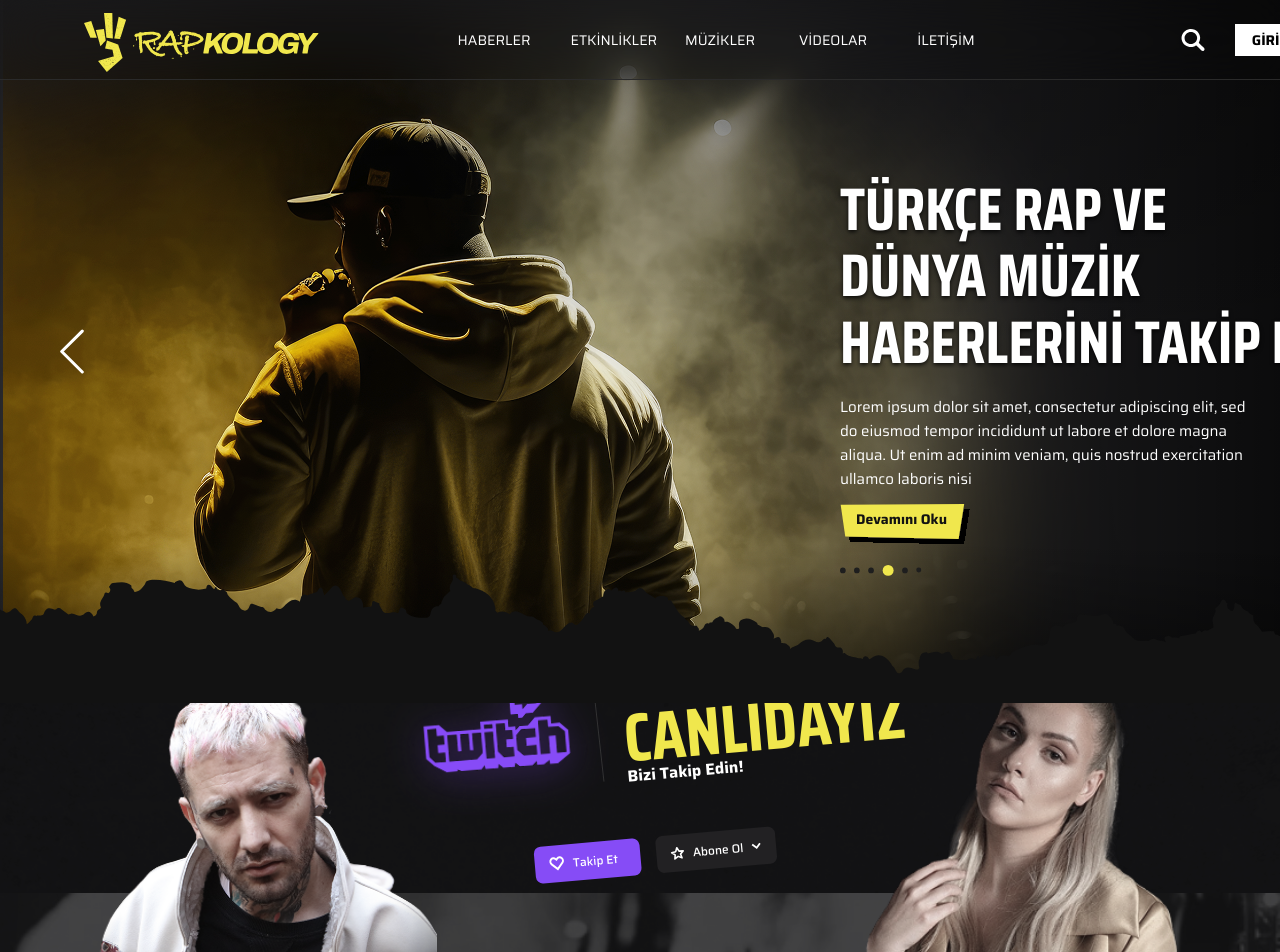
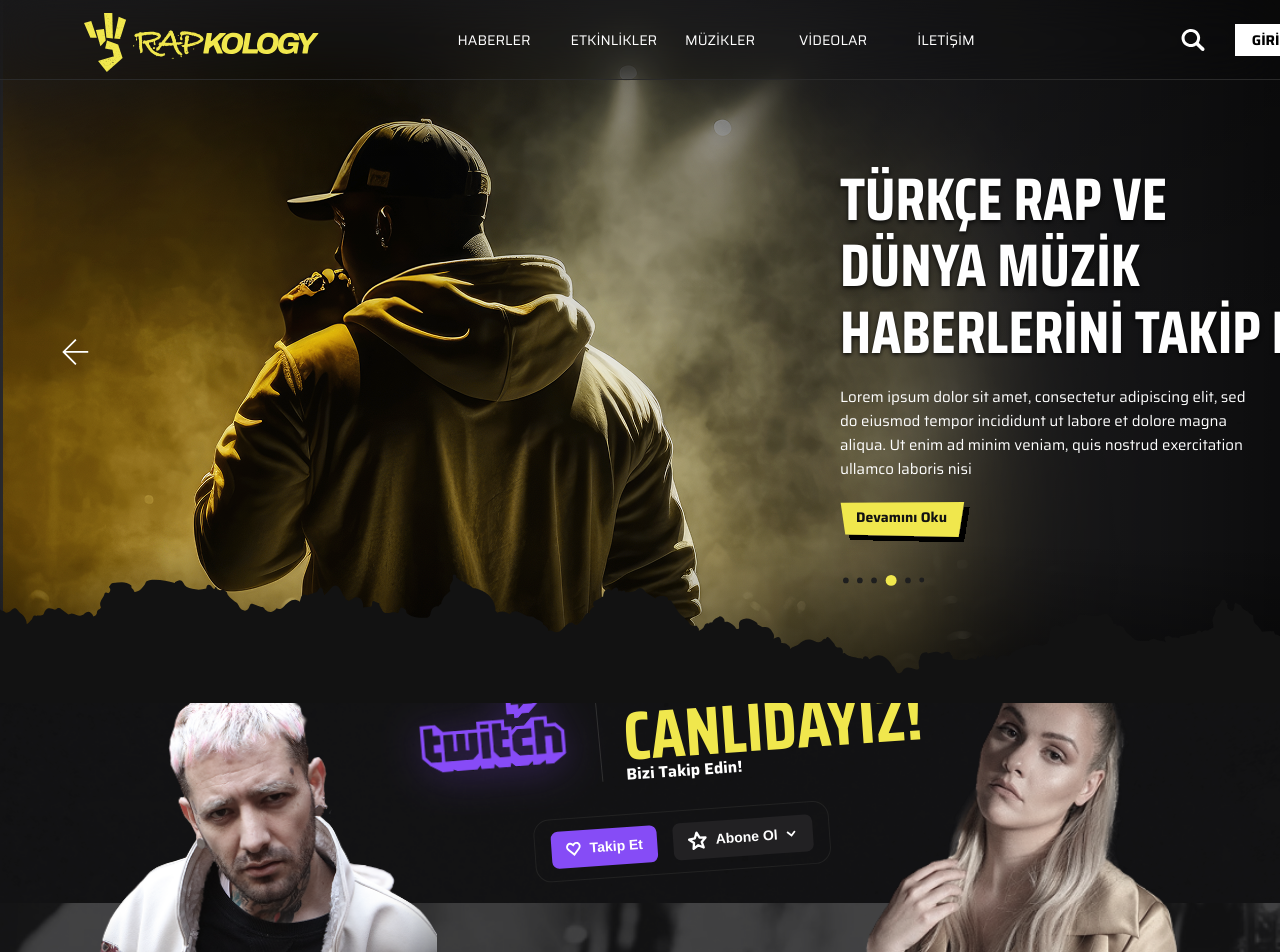
Before and after one commit to aliwert/codezone, a Next.js app: page / in a window 1280 px wide. Shown: the top 952 px of the page. Built offline with nearby package versions, Linux system fonts and the light colour scheme.

Commit message:
feat: change styling

```diff
--- a/src/components/DiscoverySection.tsx
+++ b/src/components/DiscoverySection.tsx
@@ -379,31 +379,42 @@ export default function DiscoverySection() {
               GELİŞMELERDEN İLK SEN HABERDAR OL!
             </h3>
 
-            <label
-              className="block text-white/80 mb-2"
-              style={{
-                fontFamily: "var(--font-saira), sans-serif",
-                marginTop: "32px",
-              }}
+            <div
+              className="flex items-center justify-between"
+              style={{ marginTop: "32px" }}
             >
-              EMAIL
-            </label>
-            <div className="relative">
-              <input
-                type="email"
-                className="w-full bg-transparent border-0 border-b border-[#2B2B2B] rounded-none px-0 pb-2 text-white placeholder:text-white/50 focus:outline-none"
-                placeholder=""
-              />
+              <label
+                className="text-white"
+                style={{
+                  fontFamily: "var(--font-saira), sans-serif",
+                  fontSize: "14px",
+                }}
+              >
+                EMAIL
+              </label>
               <button
                 type="button"
-                className="absolute right-0 top-1/2 -translate-y-1/2 text-[#F0E74D] p-1"
+                className="text-[#F0E74D] inline-flex items-center gap-2 p-1"
                 title="Gönder"
+                style={{
+                  fontFamily: "var(--font-saira), sans-serif",
+                  fontWeight: 700,
+                  letterSpacing: "0.02em",
+                  fontSize: "14px",
+                }}
               >
-                <p>
-                  Gönder <ArrowRight />{" "}
-                </p>
+                GÖNDER
+                <ArrowRight size={18} />
               </button>
             </div>
+
+            {/* Input underline */}
+            <input
+              type="email"
+              aria-label="Email"
+              className="mt-2 w-full bg-transparent border-0 border-b border-[#2B2B2B] rounded-none px-0 pb-2 text-white placeholder:text-white/50 focus:outline-none"
+              placeholder=""
+            />
           </div>
 
           {/* social media icons */}
@@ -422,28 +433,50 @@ export default function DiscoverySection() {
 
           {/* footer links */}
           <div
-            className="flex gap-32 text-white"
+            className="grid grid-cols-3 gap-x-10 gap-y-4 text-white"
             style={{
               fontFamily: "var(--font-saira), sans-serif",
               marginTop: "60px",
             }}
           >
-            <div className="flex flex-col gap-4">
+            <div
+              className="flex flex-col gap-4"
+              style={{
+                fontWeight: 400,
+                fontSize: "14px",
+              }}
+            >
               <div>HABERLER</div>
               <div>MÜZİKLER</div>
             </div>
-            <div className="flex flex-col gap-4">
+            <div
+              className="flex flex-col gap-4"
+              style={{
+                fontWeight: 400,
+                fontSize: "14px",
+              }}
+            >
               <div>ETKİNLİKLER</div>
               <div>VİDEOLAR</div>
+            </div>
+            <div
+              className="flex flex-col-reverse gap-4"
+              style={{
+                fontWeight: 400,
+                fontSize: "14px",
+              }}
+            >
               <div>İLETİŞİM</div>
             </div>
           </div>
 
           <div
-            className="text-white/60"
+            className="text-[#494949]"
             style={{
               fontFamily: "var(--font-saira), sans-serif",
               marginTop: "32px",
+              fontWeight: 400,
+              fontSize: "14px",
             }}
           >
             © RAPKOLOGY All Rights Are Reserved 2022.
--- a/src/components/HeroSection.tsx
+++ b/src/components/HeroSection.tsx
@@ -1,5 +1,6 @@
 import Image from "next/image";
 import Navbar from "./Navbar";
+import { TfiArrowLeft, TfiArrowRight } from "react-icons/tfi";
 
 export default function HeroSection() {
   return (
@@ -29,7 +30,7 @@ export default function HeroSection() {
           priority
         />
         {/* right darkening */}
-        <div className="absolute inset-0 bg-gradient-to-r from-transparent via-transparent to-black/95" />
+        <div className="absolute inset-0 bg-gradient-to-r from-transparent via-transparent to-black/90" />
         {/* top gradient */}
         <div className="absolute inset-0 bg-gradient-to-b from-black/30 via-transparent to-transparent pointer-events-none" />
         {/* bottom gradient */}
@@ -79,7 +80,7 @@ export default function HeroSection() {
             </p>
 
             {/* cta */}
-            <div className="relative w-[130px] h-[42px] top-[12px] select-none cursor-pointer hover:opacity-90 transition-opacity">
+            <div className="relative w-[130px] h-[42px] top-[20px] select-none cursor-pointer hover:opacity-90 transition-opacity">
               <Image src="/devaminioku.svg" alt="Devamını Oku" fill priority />
               <span
                 className="absolute left-[16px] top-[6px] text-[14px] font-bold"
@@ -93,7 +94,13 @@ export default function HeroSection() {
             </div>
 
             {/* pagination dots */}
-            <div className="relative z-20 mt-32 flex items-center gap-2 top-8">
+            <div
+              className="relative z-20 mt-32 flex items-center gap-2 top-8"
+              style={{
+                marginLeft: "3px",
+                marginTop: "20px",
+              }}
+            >
               <Image src="/Ellipse 3.svg" alt="dot" width={6} height={6} />
               <Image src="/Ellipse 3.svg" alt="dot" width={6} height={6} />
               <Image src="/Ellipse 4.svg" alt="dot" width={6} height={6} />
@@ -111,13 +118,13 @@ export default function HeroSection() {
       </div>
 
       {/* left arrow  */}
-      <button className="absolute left-15 top-1/2 -translate-y-1/2 z-20 hover:opacity-80 transition-opacity">
-        <Image src="/left-arrow.svg" alt="Previous" width={24} height={24} />
+      <button className="absolute left-15 top-1/2 -translate-y-1/2 hover:opacity-80 transition-opacity">
+        <TfiArrowLeft size={30} />
       </button>
 
       {/* right arrow */}
       <button className="absolute right-10 top-1/2 -translate-y-1/2 z-20 hover:opacity-80 transition-opacity">
-        <Image src="/right-arrow.svg" alt="Next" width={24} height={24} />
+        <TfiArrowRight size={30} />
       </button>
 
       {/* bottom torn vector */}
--- a/src/components/TwitchHeroSection.tsx
+++ b/src/components/TwitchHeroSection.tsx
@@ -38,10 +38,10 @@ export default function TwitchHeroSection() {
             </div>
 
             {/* center column twitch content */}
-            <div className="flex flex-col items-center justify-start space-y-6 relative">
+            <div className="flex flex-col items-center justify-start relative">
               <div className="w-full h-[300px] absolute -top-100 right-16 transform -rotate-[1deg] p-4">
                 {/* twitch logo and content */}
-                <div className="absolute top-4 left-3">
+                <div className="absolute top-4 left-2">
                   <Image
                     src="/twitch.svg"
                     alt="Twitch logo"
@@ -58,7 +58,6 @@ export default function TwitchHeroSection() {
                     top: "10px",
                     width: "10.6693696975708px",
                     height: "180px",
-                    rotate: "-1deg",
                   }}
                 >
                   <Image
@@ -67,12 +66,14 @@ export default function TwitchHeroSection() {
                     width={10.6693696975708}
                     height={180}
                     className="object-contain w-full h-full"
-                    style={{ filter: "brightness(1.2) contrast(1.1)" }}
+                    style={{
+                      filter: "brightness(1.2) contrast(1.1)",
+                    }}
                   />
                 </div>
 
                 {/* text content */}
-                <div className="absolute top-4 left-[250px] flex flex-col justify-start text-left -rotate-[4deg]">
+                <div className="absolute top-4 left-[250px] flex flex-col justify-start text-left -rotate-[3deg]">
                   <h2
                     className="text-white uppercase"
                     style={{
@@ -95,7 +96,7 @@ export default function TwitchHeroSection() {
                       letterSpacing: "0%",
                     }}
                   >
-                    CANLIDAYIZ
+                    CANLIDAYIZ!
                   </h2>
                   <p
                     className="text-white mt-2"
@@ -111,14 +112,20 @@ export default function TwitchHeroSection() {
                   </p>
                 </div>
 
-                <div className="absolute bottom-12 left-40 flex items-center gap-4 rotate-[-4deg]">
+                <div
+                  className="absolute bottom-12 left-40 flex items-center gap-4 rotate-[-3deg]"
+                  style={{
+                    borderRadius: "16px",
+                    padding: "12px 16px",
+                    border: "1.5px solid #222",
+                  }}
+                >
                   {/* follow button */}
                   <button
                     className="flex items-center bg-[#864CF6]  text-white rounded-lg transition-colors"
                     style={{
                       width: "106.25103287457594px",
                       height: "37.091740669121776px",
-
                       opacity: 1,
                       borderRadius: "7.03px",
                       gap: "8.2px",
@@ -131,17 +138,25 @@ export default function TwitchHeroSection() {
                     <Image
                       src="/hearth.svg"
                       alt="heart"
-                      width={15.92637010269168}
-                      height={13.666360275248}
+                      width={16}
+                      height={16}
                     />
-                    <span className="text-xs font-medium">Takip Et</span>
+                    <span
+                      style={{
+                        fontWeight: 700,
+                        fontSize: "14px",
+                        fontFamily: "Helvetica, sans-serif",
+                      }}
+                    >
+                      Takip Et
+                    </span>
                   </button>
 
                   {/* subscribe button */}
                   <button
                     className="flex items-center bg-[#222123] text-white rounded-lg transition-colors"
                     style={{
-                      width: "120px",
+                      width: "140px",
                       height: "37.091740669121776px",
                       opacity: 1,
                       borderRadius: "7.03px",
@@ -152,8 +167,16 @@ export default function TwitchHeroSection() {
                       paddingLeft: "14.06px",
                     }}
                   >
-                    <Image src="/star.svg" alt="star" width={14} height={14} />
-                    <span className="text-xs font-medium">Abone Ol</span>
+                    <Image src="/star.svg" alt="star" width={20} height={20} />
+                    <span
+                      style={{
+                        fontWeight: 700,
+                        fontSize: "14px",
+                        fontFamily: "Helvetica, sans-serif",
+                      }}
+                    >
+                      Abone Ol
+                    </span>
                     <Image
                       src="/dropdown.svg"
                       alt="dropdown"
@@ -183,7 +206,7 @@ export default function TwitchHeroSection() {
       </div>
 
       {/* konser.jpg */}
-      <div className="absolute bottom-[250px] h-[200px] z-5 w-full max-w-[1300px] left-1/2 transform -translate-x-1/2">
+      <div className="absolute bottom-[250px] h-[190px] z-5 w-full max-w-[1350px] left-1/2 transform -translate-x-1/2">
         <Image
           src="/konser.jpg"
           alt="Concert scene"
```
